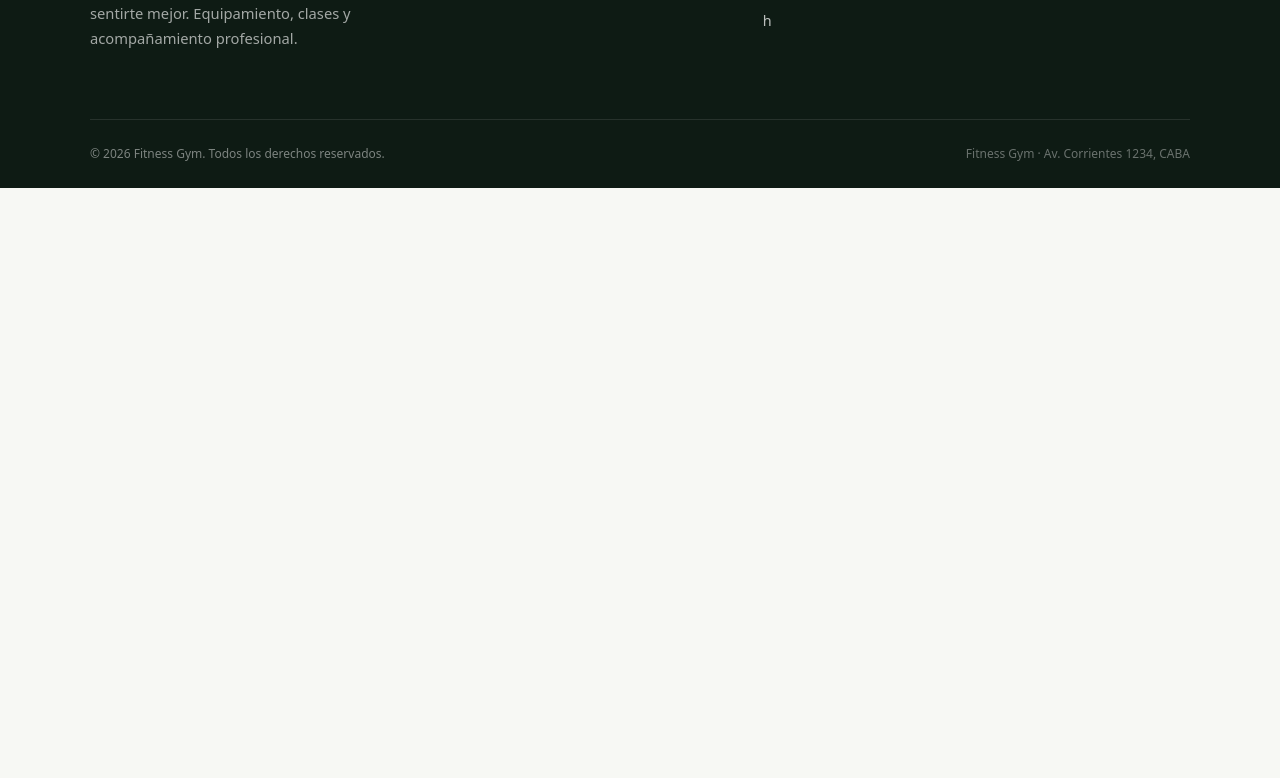
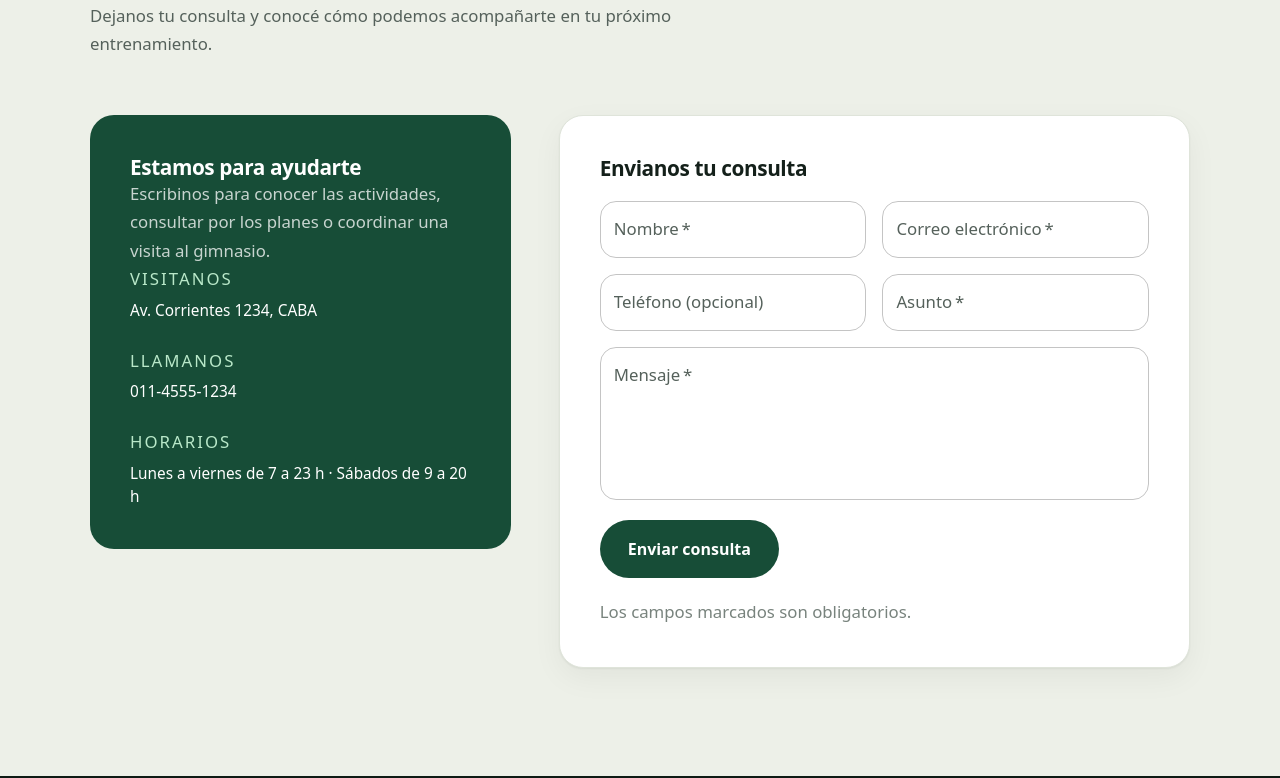
Before and after one commit to alvalenteUADE/Gym-WebSite-AppInteractivas2C2026, a React (Vite) app: page / in a window 1280 px wide. Shown: the part 1042-1820 px from the top of the page. Before the commit the page ends 1230 px from the top, so only its background shows below. Built offline with nearby package versions, Linux system fonts and the light colour scheme.

Commit message:
Se agrega la sección de consultas

```diff
--- a/src/pages/public/Contacto.jsx
+++ b/src/pages/public/Contacto.jsx
@@ -0,0 +1,141 @@
+import { useState } from 'react'
+import Alert from '@mui/material/Alert'
+import Box from '@mui/material/Box'
+import Stack from '@mui/material/Stack'
+import TextField from '@mui/material/TextField'
+import Typography from '@mui/material/Typography'
+import Button from '../../components/ui/Button'
+import Section from '../../components/layout/Section'
+import '../../styles/pages/Contacto.css'
+
+const contactDetails = [
+  {
+    label: 'Visitanos',
+    value: 'Av. Corrientes 1234, CABA',
+  },
+  {
+    label: 'Llamanos',
+    value: '011-4555-1234',
+    href: 'tel:+541145551234',
+  },
+  {
+    label: 'Horarios',
+    value: 'Lunes a viernes de 7 a 23 h · Sábados de 9 a 20 h',
+  },
+]
+
+function Contacto() {
+  const [notice, setNotice] = useState('')
+
+  const handleSubmit = (event) => {
+    event.preventDefault()
+    setNotice('El envío de consultas estará disponible próximamente.')
+  }
+
+  return (
+    <Section
+      id="contacto"
+      eyebrow="Contacto"
+      title="Hablemos de tus objetivos."
+      description="Dejanos tu consulta y conocé cómo podemos acompañarte en tu próximo entrenamiento."
+      tone="muted"
+      className="contact"
+    >
+      <Box className="contact__layout">
+        <Box className="contact__info">
+          <Typography component="h3" variant="h3" className="contact__info-title">
+            Estamos para ayudarte
+          </Typography>
+          <Typography component="p" className="contact__info-description">
+            Escribinos para conocer las actividades, consultar por los planes o
+            coordinar una visita al gimnasio.
+          </Typography>
+
+          <Stack component="ul" className="contact__details">
+            {contactDetails.map((detail) => (
+              <Box component="li" className="contact__detail" key={detail.label}>
+                <Typography component="span" className="contact__detail-label">
+                  {detail.label}
+                </Typography>
+                {detail.href ? (
+                  <Box component="a" href={detail.href} className="contact__detail-value">
+                    {detail.value}
+                  </Box>
+                ) : (
+                  <Typography component="span" className="contact__detail-value">
+                    {detail.value}
+                  </Typography>
+                )}
+              </Box>
+            ))}
+          </Stack>
+        </Box>
+
+        <Box
+          component="form"
+          className="contact__form"
+          onSubmit={handleSubmit}
+        >
+          <Typography component="h3" variant="h3" className="contact__form-title">
+            Envianos tu consulta
+          </Typography>
+
+          <Box className="contact__fields">
+            <TextField
+              label="Nombre"
+              name="nombre"
+              autoComplete="name"
+              required
+              fullWidth
+            />
+            <TextField
+              label="Correo electrónico"
+              name="correo"
+              type="email"
+              autoComplete="email"
+              required
+              fullWidth
+            />
+            <TextField
+              label="Teléfono (opcional)"
+              name="telefono"
+              type="tel"
+              autoComplete="tel"
+              fullWidth
+            />
+            <TextField
+              label="Asunto"
+              name="asunto"
+              required
+              fullWidth
+            />
+            <TextField
+              className="contact__message"
+              label="Mensaje"
+              name="mensaje"
+              multiline
+              minRows={5}
+              required
+              fullWidth
+            />
+          </Box>
+
+          {notice && (
+            <Alert severity="info" role="status" className="contact__notice">
+              {notice}
+            </Alert>
+          )}
+
+          <Button type="submit" size="lg" className="contact__submit">
+            Enviar consulta
+          </Button>
+          <Typography component="p" className="contact__form-note">
+            Los campos marcados son obligatorios.
+          </Typography>
+        </Box>
+      </Box>
+    </Section>
+  )
+}
+
+export default Contacto
--- a/src/pages/public/Home.jsx
+++ b/src/pages/public/Home.jsx
@@ -11,6 +11,7 @@ import heroImage from '../../assets/fondos/background6.jpg'
 import strengthImage from '../../assets/equipo/1.jpg'
 import cardioImage from '../../assets/equipo/3.jpg'
 import personalImage from '../../assets/equipo/8.jpg'
+import Contacto from './Contacto'
 import theme from '../../theme'
 import '../../styles/base/tokens.css'
 import '../../styles/base/base.css'
@@ -191,10 +192,10 @@ function Home() {
             }}
             stats={heroStats}
           />
+          <Contacto />
         </main>
 
         <Footer
-          id="contacto"
           logo={logo}
           brandName="Fitness Gym"
           description="Un espacio para entrenar, progresar y sentirte mejor. Equipamiento, clases y acompañamiento profesional."
--- /dev/null
+++ b/src/styles/pages/Contacto.css
@@ -0,0 +1,116 @@
+.contact__layout {
+  display: grid;
+  grid-template-columns: minmax(0, 0.8fr) minmax(0, 1.2fr);
+  gap: clamp(24px, 4vw, 48px);
+  align-items: start;
+}
+
+.contact__info {
+  padding: clamp(28px, 4vw, 40px);
+  border-radius: var(--radius-lg, 24px);
+  background: var(--color-primary, #174d37);
+  color: rgba(255, 255, 255, 0.76);
+}
+
+.contact .contact__info-title {
+  color: #ffffff;
+}
+
+.contact__info-description {
+  margin-top: 12px;
+  font-size: 0.96rem;
+  line-height: 1.7;
+}
+
+.contact__details {
+  display: flex;
+  flex-direction: column;
+  gap: 24px;
+  margin: 36px 0 0;
+  padding: 0;
+  list-style: none;
+}
+
+.contact__detail {
+  display: flex;
+  flex-direction: column;
+  gap: 5px;
+}
+
+.contact__detail-label {
+  color: var(--color-accent, #b9e8c9);
+  font-size: 0.75rem;
+  font-weight: 700;
+  letter-spacing: 0.12em;
+  text-transform: uppercase;
+}
+
+.contact .contact__detail-value {
+  color: #ffffff;
+  font-size: 0.96rem;
+  line-height: 1.55;
+  text-decoration: none;
+}
+
+.contact a.contact__detail-value:hover {
+  color: var(--color-accent, #b9e8c9);
+}
+
+.contact__form {
+  display: flex;
+  flex-direction: column;
+  gap: 20px;
+  padding: clamp(24px, 4vw, 40px);
+  border: 1px solid var(--color-border, #dfe4da);
+  border-radius: var(--radius-lg, 24px);
+  background: var(--color-surface, #ffffff);
+  box-shadow: var(--shadow-sm);
+}
+
+.contact .contact__form-title {
+  color: var(--color-ink, #14201a);
+}
+
+.contact__fields {
+  display: grid;
+  grid-template-columns: repeat(2, minmax(0, 1fr));
+  gap: 16px;
+}
+
+.contact__message {
+  grid-column: 1 / -1;
+}
+
+.contact__notice {
+  margin-top: -4px;
+}
+
+.contact__submit {
+  align-self: flex-start;
+}
+
+.contact__form-note {
+  margin-top: -12px;
+  color: var(--color-muted, #78837d);
+  font-size: 0.82rem;
+}
+
+@media (max-width: 760px) {
+  .contact__layout {
+    grid-template-columns: minmax(0, 1fr);
+  }
+}
+
+@media (max-width: 520px) {
+  .contact__fields {
+    grid-template-columns: minmax(0, 1fr);
+  }
+
+  .contact__message {
+    grid-column: auto;
+  }
+
+  .contact__submit {
+    width: 100%;
+  }
+}
```
